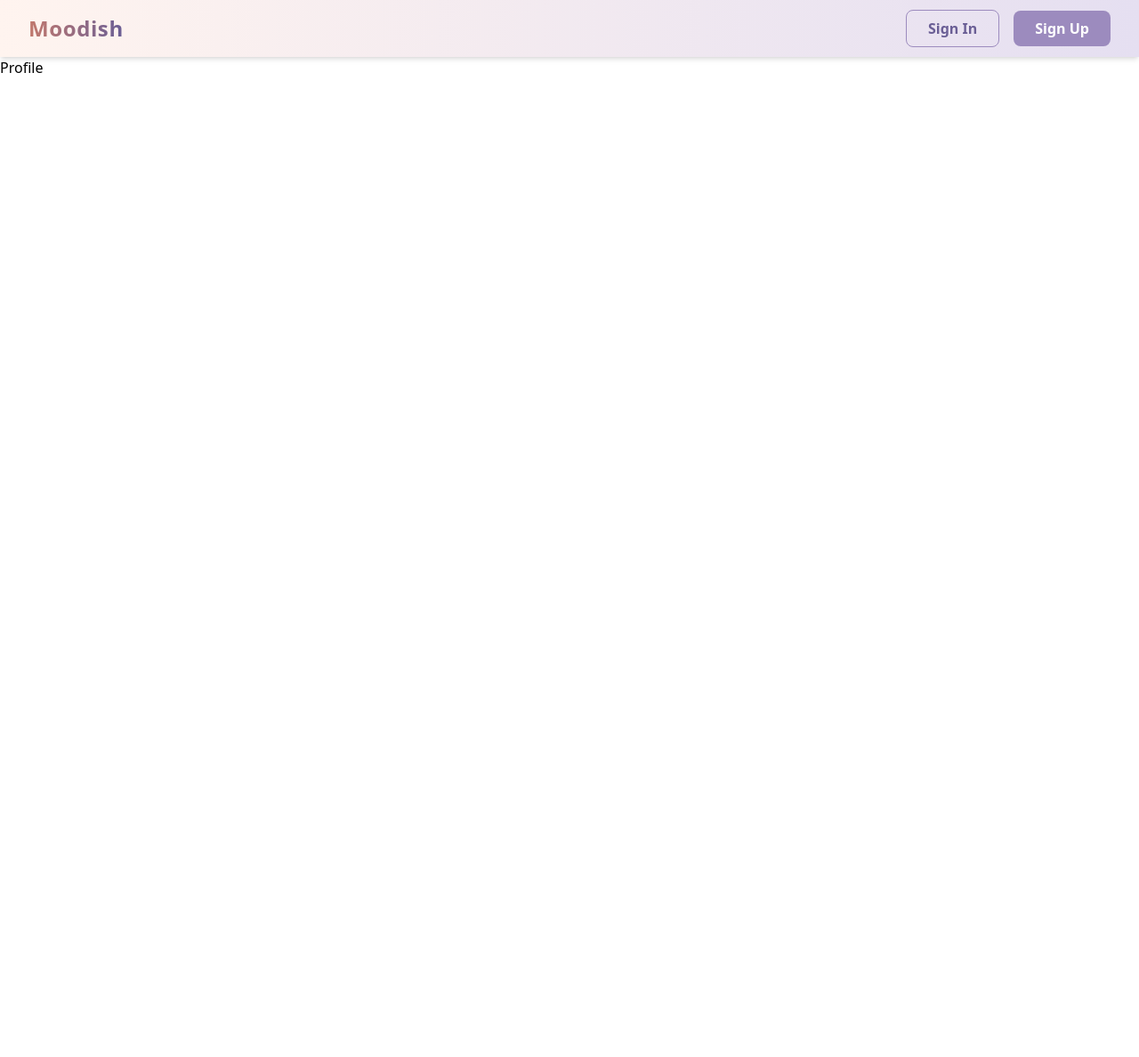
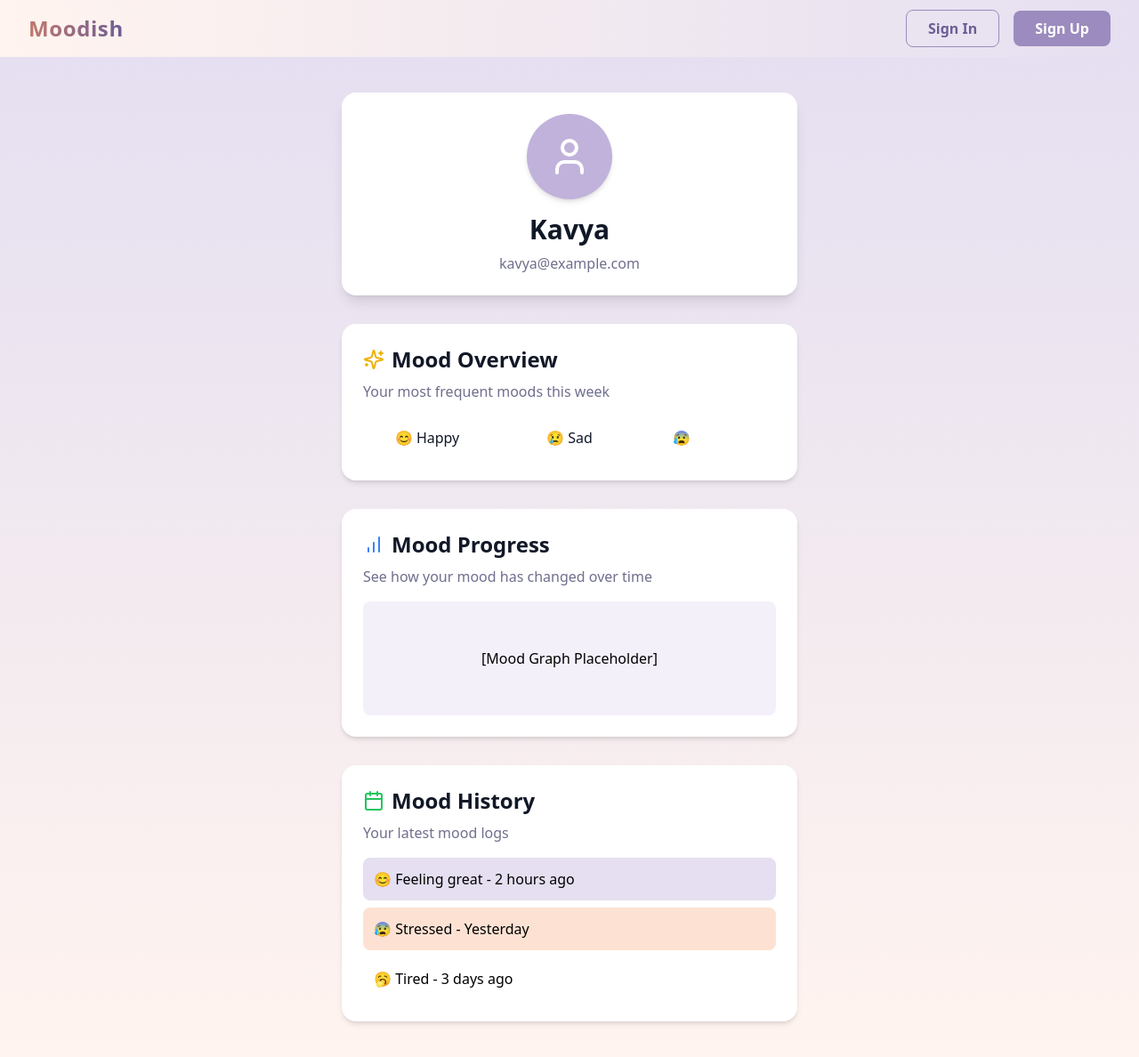
Before and after one commit to eyekavya/Moodish-React, a React (Create React App) app: page /profile in a window 1280 px wide. Shown: the whole page at 89% size. Before the commit the page ends 800 px from the top, so only its background shows below. Built offline with nearby package versions, Linux system fonts and the light colour scheme; no server answers.

Commit message:
modified profile page with mood summary, progress tracking, and history

```diff
--- a/src/components/Profile/index.js
+++ b/src/components/Profile/index.js
@@ -1,11 +1,99 @@
 import React from "react";
+import { motion } from "framer-motion";
+import { Sparkles, Smile, User, Calendar, BarChart } from "lucide-react";
 
-function Profile() {
+export default function ProfilePage() {
   return (
-    <>
-      <h1>Profile</h1>
-    </>
+    <div className="min-h-screen bg-gradient-to-b from-lavender-200 to-peach-100 flex flex-col items-center py-10 px-6">
+      {/* Profile Header */}
+      <motion.div
+        initial={{ opacity: 0, y: -20 }}
+        animate={{ opacity: 1, y: 0 }}
+        transition={{ duration: 0.5 }}
+        className="bg-white shadow-lg rounded-2xl p-6 w-full max-w-lg text-center"
+      >
+        <div className="flex justify-center mb-4">
+          <div className="w-24 h-24 bg-lavender-400 rounded-full flex items-center justify-center shadow-md">
+            <User className="w-12 h-12 text-white" />
+          </div>
+        </div>
+        <h1 className="text-3xl font-bold text-gray-900">Kavya</h1>
+        <p className="text-text-secondary mt-2">kavya@example.com</p>
+      </motion.div>
+
+      {/* Mood Summary */}
+      <motion.div
+        initial={{ opacity: 0, y: 20 }}
+        animate={{ opacity: 1, y: 0 }}
+        transition={{ duration: 0.5, delay: 0.2 }}
+        className="mt-8 w-full max-w-lg"
+      >
+        <div className="bg-white p-6 rounded-2xl shadow-md">
+          <h2 className="text-2xl font-semibold text-gray-900 flex items-center gap-2">
+            <Sparkles className="text-yellow-500" /> Mood Overview
+          </h2>
+          <p className="text-text-secondary mt-2">
+            Your most frequent moods this week
+          </p>
+          <div className="grid grid-cols-3 gap-4 mt-4">
+            <div className="bg-lavender-300 p-3 rounded-lg text-center text-gray-900">
+              😊 Happy
+            </div>
+            <div className="bg-peach-300 p-3 rounded-lg text-center text-gray-900">
+              😢 Sad
+            </div>
+            <div className="bg-lavender-500 p-3 rounded-lg text-center text-white">
+              😰 Stressed
+            </div>
+          </div>
+        </div>
+      </motion.div>
+
+      {/* Progress Tracking */}
+      <motion.div
+        initial={{ opacity: 0, y: 20 }}
+        animate={{ opacity: 1, y: 0 }}
+        transition={{ duration: 0.5, delay: 0.4 }}
+        className="mt-8 w-full max-w-lg"
+      >
+        <div className="bg-white p-6 rounded-2xl shadow-md">
+          <h2 className="text-2xl font-semibold text-gray-900 flex items-center gap-2">
+            <BarChart className="text-blue-500" /> Mood Progress
+          </h2>
+          <p className="text-text-secondary mt-2">
+            See how your mood has changed over time
+          </p>
+          <div className="mt-4 h-32 bg-lavender-100 rounded-lg flex items-center justify-center">
+            <p className="text-lavender-700">[Mood Graph Placeholder]</p>
+          </div>
+        </div>
+      </motion.div>
+
+      {/* Mood Tracking History */}
+      <motion.div
+        initial={{ opacity: 0, y: 20 }}
+        animate={{ opacity: 1, y: 0 }}
+        transition={{ duration: 0.5, delay: 0.6 }}
+        className="mt-8 w-full max-w-lg"
+      >
+        <div className="bg-white p-6 rounded-2xl shadow-md">
+          <h2 className="text-2xl font-semibold text-gray-900 flex items-center gap-2">
+            <Calendar className="text-green-500" /> Mood History
+          </h2>
+          <p className="text-text-secondary mt-2">Your latest mood logs</p>
+          <ul className="mt-4 space-y-2">
+            <li className="bg-lavender-200 p-3 rounded-lg">
+              😊 Feeling great - 2 hours ago
+            </li>
+            <li className="bg-peach-200 p-3 rounded-lg">
+              😰 Stressed - Yesterday
+            </li>
+            <li className="bg-lavender-300 p-3 rounded-lg">
+              🥱 Tired - 3 days ago
+            </li>
+          </ul>
+        </div>
+      </motion.div>
+    </div>
   );
 }
-
-export default Profile;
```
